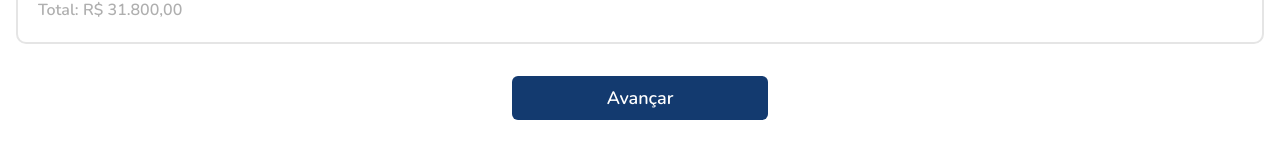
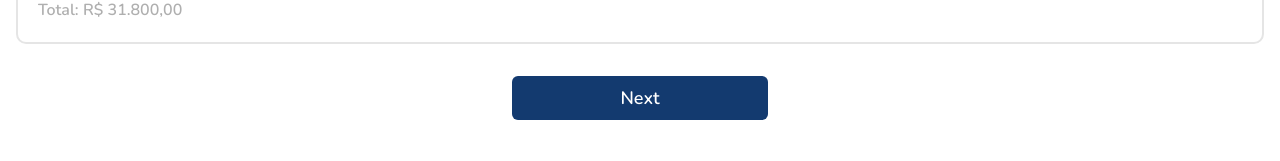
Before and after one commit to lucaslbmp/woovi-challenge, a Next.js app: page / in a window 1280 px wide. Shown: the part 959-1120 px from the top of the page. Built offline with nearby package versions, Linux system fonts and the light colour scheme.

Commit message:
Fixing translation for next

```diff
--- a/src/components/OptionCard/index.tsx
+++ b/src/components/OptionCard/index.tsx
@@ -29,7 +29,7 @@ export default function OptionCard({
 }: OptionCardProps) {
   const installmentValueStr = formatToReais(installmentValue);
 
-  const totalStr = formatToReais(total);
+  const totalStr = total ? formatToReais(total) : 0;
 
   return (
     <section
--- a/src/components/PaymentOptionForm/index.tsx
+++ b/src/components/PaymentOptionForm/index.tsx
@@ -6,11 +6,13 @@ import OptionCard from "../OptionCard";
 import OptionCardsColumn from "../OptionCardsColumn";
 import { paymentOptions } from "@/app/api/data";
 import { useFormState } from "react-dom";
-import {  useEffect } from "react";
+import { useEffect } from "react";
 import { generateToast } from "../Toast/toastMsg";
 import { redirect } from "next/navigation";
+import { useTranslations } from "next-intl";
 
 export default function PaymentOptionForm() {
+  const t_cta = useTranslations("CTA");
   const [state, formAction] = useFormState(paymentChoiceAction, {
     status: "pending",
     message: "",
@@ -18,7 +20,8 @@ export default function PaymentOptionForm() {
 
   useEffect(() => {
     generateToast(state);
-    if(state.status === "success") redirect("/pix-and-credit-card/downpayment");
+    if (state.status === "success")
+      redirect("/pix-and-credit-card/downpayment");
   }, [state]);
 
   return (
@@ -29,7 +32,7 @@ export default function PaymentOptionForm() {
         title="Pix Parcelado"
       />
       <Button className="w-[50%] max-w-[16rem] mx-auto" type="submit">
-        Avançar
+        {t_cta("next")}
       </Button>
     </form>
   );
```
